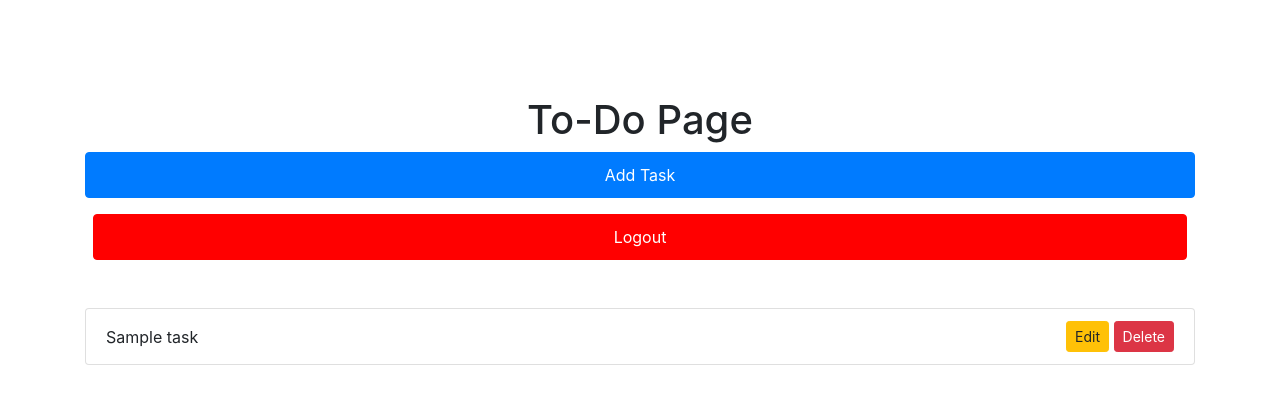
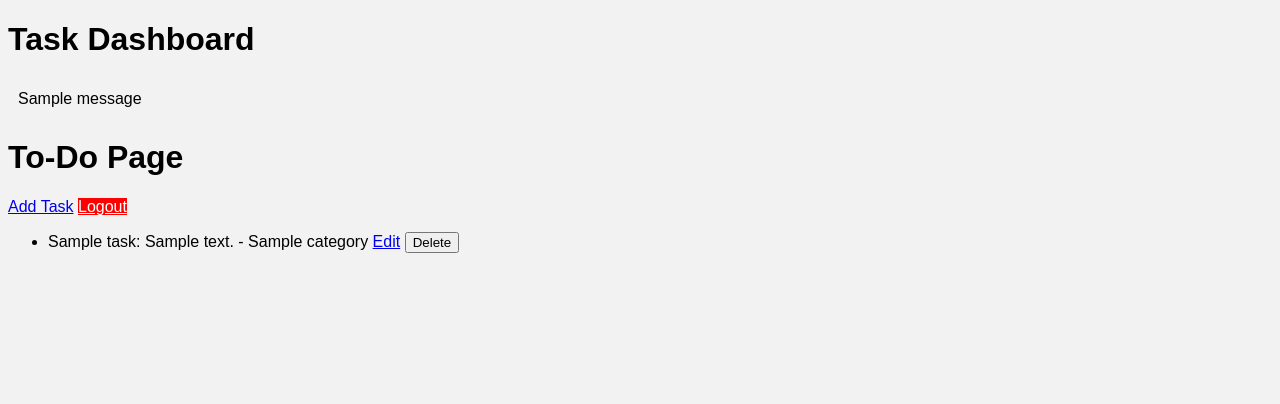
Before and after one commit to JaiStrbik/JaiStrbik-Web-Application-Assessment, a Flask app: template templates/dashboard.html in a window 1280 px wide. Shown: the top 404 px of the page. Run offline with Flask 3, Linux system fonts and the light colour scheme; the template is opened without the code that fills it: most values are stand-ins (such as "Sample title", 1, 10 or a date in 2020); one stand-in notice (Sample message) is shown; some libraries are stand-ins or nearby versions.

Commit message:
Enhance task management UI; add edit task functionality and improve form handling in templates

```diff
--- a/app.py
+++ b/app.py
@@ -1,18 +1,10 @@
-from flask import Flask, render_template, request, redirect, url_for, session, flash
-from werkzeug.security import check_password_hash
-from sqlalchemy import create_engine
-from sqlalchemy.orm import sessionmaker
-from sqlalchemy.exc import IntegrityError  # Import IntegrityError
-from setup_db import User, ToDo  # Import the User model
+from flask import Flask, request, redirect, url_for, render_template, session, flash
+from setup_db import User, ToDo, db_session
+from werkzeug.security import generate_password_hash, check_password_hash
+from sqlalchemy.exc import IntegrityError
 
 app = Flask(__name__)
-app.secret_key = "supersecretkey"  # Secure key for session security
-
-# Database setup
-engine = create_engine('sqlite:///todo.db')  # Database connection
-Session = sessionmaker(bind=engine)
-db_session = Session()
-
+app.secret_key = 'your_secret_key'
 
 @app.route('/')
 def index():
@@ -24,12 +16,11 @@ def login():
         username = request.form.get('username')
         password = request.form.get('password')
 
-        user = db_session.query(User).filter_by(username=username).first()
+        user = db_session.query(User).filter(User.username == username).first()
 
         if user and check_password_hash(user.password, password):
             session['user_id'] = user.id
-            session['username'] = user.username  # Set username in session
-            flash("You have successfully logged in", "info")
+            flash("Login successful!", "info")
             return redirect(url_for('dashboard'))
         else:
             flash("Invalid username or password", "error")
@@ -41,42 +32,85 @@ def signup():
     if request.method == "POST":
         username = request.form.get('username')
         password = request.form.get('password')
+        hashed_password = generate_password_hash(password, method='pbkdf2:sha256')
 
-        new_user = User(username=username, password=password)
+        new_user = User(username=username, password=hashed_password)
         try:
             db_session.add(new_user)
             db_session.commit()
-            flash("Registration successful. Please log in.", "info")
+            flash("Signup successful! Please log in.", "info")
             return redirect(url_for('login'))
         except IntegrityError:
             db_session.rollback()
             flash("Username already exists. Please choose a different username.", "error")
+        except Exception as e:
+            db_session.rollback()
+            flash(f"An error occurred: {str(e)}", "error")
 
     return render_template('signup.html')
+
+@app.route('/add_task', methods=['GET', 'POST'])
+def add_task():
+    if "user_id" not in session:
+        flash("Please log in to add a task", "warning")
+        return redirect(url_for('login'))
+    if request.method == "POST":
+        task_name = request.form.get('taskName')
+        task_description = request.form.get('taskDescription')
+        task_category = request.form.get('taskCategory')
+        new_task = ToDo(name=task_name, description=task_description, category=task_category, user_id=session['user_id'], completed=False)
+        try:
+            db_session.add(new_task)
+            db_session.commit()
+            flash("Task added successfully", "info")
+        except Exception as e:
+            db_session.rollback()
+            flash(f"An error occurred: {str(e)}", "error")
+        return redirect(url_for('dashboard'))
+    return render_template('add_task.html')
 
 @app.route('/dashboard')
 def dashboard():
     if "user_id" not in session:
-        flash("Please log in to access this dashboard", "warning")
+        flash("Please log in to view the dashboard", "warning")
         return redirect(url_for('login'))
-    user_id = session["user_id"]
-    todos = db_session.query(ToDo).filter_by(user_id=user_id).all()
-    username = session.get("username", "Guest")
-    return render_template("dashboard.html", user_id=user_id, username=username, todos=todos)
+    tasks = db_session.query(ToDo).filter_by(user_id=session['user_id']).all()
+    return render_template('dashboard.html', tasks=tasks)
 
-@app.route('/add_task', methods=['GET', 'POST'])
-def add_task_page():
+@app.route('/edit_task/<int:task_id>', methods=['GET', 'POST'])
+def edit_task(task_id):
     if "user_id" not in session:
-        flash("Please log in to add a task", "warning")
+        flash("Please log in to edit a task", "warning")
         return redirect(url_for('login'))
+    task = db_session.query(ToDo).filter_by(id=task_id, user_id=session['user_id']).first()
     if request.method == "POST":
-        task_content = request.form.get('content')
-        new_task = ToDo(content=task_content, user_id=session['user_id'])
-        db_session.add(new_task)
+        task.name = request.form.get('taskName')
+        task.description = request.form.get('taskDescription')
+        task.category = request.form.get('taskCategory')
+        task.completed = 'completed' in request.form
+        try:
+            db_session.commit()
+            flash("Task updated successfully", "info")
+        except Exception as e:
+            db_session.rollback()
+            flash(f"An error occurred: {str(e)}", "error")
+        return redirect(url_for('dashboard'))
+    return render_template('edit_task.html', task=task)
+
+@app.route('/delete_task/<int:task_id>', methods=['POST'])
+def delete_task(task_id):
+    if "user_id" not in session:
+        flash("Please log in to delete a task", "warning")
+        return redirect(url_for('login'))
+    task = db_session.query(ToDo).filter_by(id=task_id, user_id=session['user_id']).first()
+    try:
+        db_session.delete(task)
         db_session.commit()
-        flash("Task added successfully", "info")
-        return redirect(url_for('dashboard'))
-    return render_template('add_task.html')
+        flash("Task deleted successfully", "info")
+    except Exception as e:
+        db_session.rollback()
+        flash(f"An error occurred: {str(e)}", "error")
+    return redirect(url_for('dashboard'))
 
 @app.route('/logout')
 def logout():
--- a/templates/dashboard.html
+++ b/templates/dashboard.html
@@ -4,32 +4,51 @@
     <meta charset="UTF-8">
     <meta name="viewport" content="width=device-width, initial-scale=1.0">
     <title>Dashboard</title>
-    <link rel="stylesheet" href="https://maxcdn.bootstrapcdn.com/bootstrap/4.5.2/css/bootstrap.min.css">
     <style>
-        .list-group-item {
-            display: flex;
-            justify-content: space-between;
-            align-items: center;
+        body {
+            font-family: Arial, sans-serif;
+            background-color: #f2f2f2;
+        }
+        .flashes {
+            list-style-type: none;
+            padding: 0;
+        }
+        .flashes li {
+            padding: 10px;
+            margin-bottom: 10px;
+        }
+        .flashes .info {
+            background-color: blue;
+            color: white;
+        }
+        .flashes .warning {
+            background-color: orange;
+            color: white;
+        }
+        .flashes .error {
+            background-color: red;
+            color: white;
         }
         .btn-custom {
-            padding: 10px 20px;
-            font-size: 16px;
+            margin-bottom: 10px;
         }
         .btn-logout {
             background-color: red;
-            border-color: red;
             color: white;
         }
     </style>
 </head>
 <body>
-    <div class="container mt-5">
-        <div class="row">
-            <div class="col-md-12">
-                <!-- Removed the top 2 buttons -->
-            </div>
-        </div>
-    </div>
+    <h1>Task Dashboard</h1>
+    {% with messages = get_flashed_messages(with_categories=true) %}
+        {% if messages %}
+            <ul class="flashes">
+                {% for category, message in messages %}
+                    <li class="{{ category }}">{{ message }}</li>
+                {% endfor %}
+            </ul>
+        {% endif %}
+    {% endwith %}
     <div class="container mt-5">
         <div class="row">
             <div class="col-md-12">
@@ -38,8 +57,8 @@
         </div>
         <div class="row">
             <div class="col-md-12 d-flex flex-column">
-                <a href="{{ url_for('dashboard') }}" class="btn btn-primary mb-3 btn-custom" id="addTaskBtn">Add Task</a>
-                <a href="{{ url_for('logout') }}" class="btn btn-logout btn-custom mx-2">Logout</a> <!-- Logout button with margin-x -->
+                <a href="{{ url_for('add_task') }}" class="btn btn-primary mb-3 btn-custom" id="addTaskBtn">Add Task</a>
+                <a href="{{ url_for('logout') }}" class="btn btn-logout btn-custom mx-2">Logout</a>
             </div>
         </div>
     </div>
@@ -47,12 +66,14 @@
         <div class="row">
             <div class="col-md-12">
                 <ul class="list-group">
-                    {% for todo in todos %}
+                    {% for task in tasks %}
                         <li class="list-group-item">
-                            <span>{{ todo.task }}</span>
+                            <span>{{ task.name }}</span>: <span>{{ task.description }}</span> - <span>{{ task.category }}</span>
                             <span>
-                                <button class="btn btn-sm btn-warning">Edit</button>
-                                <button class="btn btn-sm btn-danger">Delete</button>
+                                <a href="{{ url_for('edit_task', task_id=task.id) }}" class="btn btn-sm btn-warning">Edit</a>
+                                <form action="{{ url_for('delete_task', task_id=task.id) }}" method="POST" style="display:inline;">
+                                    <button type="submit" class="btn btn-sm btn-danger">Delete</button>
+                                </form>
                             </span>
                         </li>
                     {% endfor %}
```
Also changed, not shown: query_db.py (+3 -10 lines), setup_db.py (+10 -43 lines), templates/add_task.html (+8 -36 lines), templates/addtask.html (deleted, +0 -55 lines), templates/edit_task.html (added, +30 -0 lines), templates/login.html (+14 -24 lines), templates/signup.html (+10 -23 lines), todo.db.
